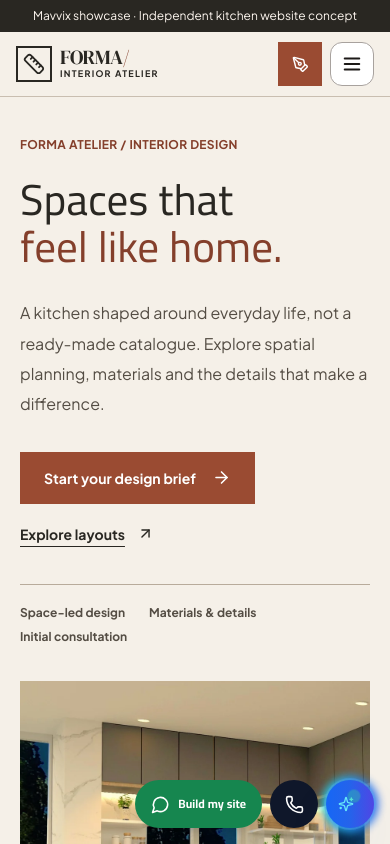
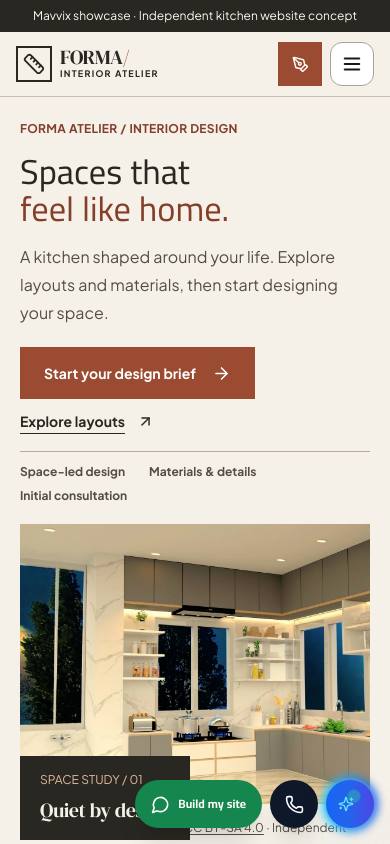
Before and after one commit to mykholy/mavvix_demos, a Next.js app: page /en/preview/interiors-kitchens in a window 390 px wide. Shown: the top 844 px of the page. Built offline with nearby package versions, Linux system fonts and the light colour scheme; a web font is replaced by a local one.

Commit message:
Apply human visual review: correct walnut material, tighten mobile hero and clarify inspiration gallery

```diff
--- a/src/app/[locale]/preview/interiors-kitchens/[section]/page.tsx
+++ b/src/app/[locale]/preview/interiors-kitchens/[section]/page.tsx
@@ -15,7 +15,7 @@ const headlines:Record<Section,{ar:string;en:string}>={
  materials:{ar:'اختيار الخامات من المواصفات وليس الصور',en:'Materials should be selected by specification'},
  measurement:{ar:'قبل تصميم مطبخك: دليل المقاسات الأولية',en:'Prepare useful kitchen measurements'},
  process:{ar:'رحلة التصميم من الاستشارة للتصنيع المعتمد',en:'The design process from first brief to approved scope'},
- gallery:{ar:'صور مطابخ حقيقية من مصادر مرخصة',en:'Licensed real-world kitchen image references'},
+ gallery:{ar:'معرض إلهام للمطابخ والخامات',en:'Kitchen and material inspiration'},
  finishes:{ar:'تفاصيل الإضاءة والتشطيبات والتخزين',en:'Finishes, lighting and storage details'},
  about:{ar:'فكرة Forma Atelier من مافكس',en:'About the Forma Atelier experience'},
  contact:{ar:'موقع متخصص لشركة المطابخ الخاصة بك',en:'Create a tailored website for your kitchen business'},
--- a/src/app/[locale]/preview/interiors-kitchens/media.ts
+++ b/src/app/[locale]/preview/interiors-kitchens/media.ts
@@ -7,7 +7,7 @@ export const formaPhotos:FormaPhoto[]=[
  {id:'room',category:'kitchens',url:'/assets/portfolio/interiors-kitchens/room.webp',source:commons+'Kitchen_Design.jpg',author:'Dinamarciano',license:'CC0',licenseUrl:zero,ar:'توزيع الخزائن داخل المساحة',en:'Cabinetry and room composition'},
  {id:'island',category:'kitchens',url:'/assets/portfolio/interiors-kitchens/island.webp',source:commons+'Kitchen_with_island.jpg',author:'Bill Wilson',license:'CC BY 2.0',licenseUrl:by,ar:'مطبخ بجزيرة مستقلة',en:'Kitchen with a freestanding island'},
  {id:'cabinetry',category:'kitchens',url:'/assets/portfolio/interiors-kitchens/cabinetry.webp',source:commons+'Newly_renovated_kitchen_with_cabinets_refrigerator_stove_and_hardwood_floor.jpg',author:'Tomwsulcer',license:'CC0',licenseUrl:zero,ar:'تفاصيل الخزائن وأسطح العمل',en:'Cabinetry and worktop details'},
- {id:'walnut',category:'materials',url:'/assets/portfolio/interiors-kitchens/walnut.webp',source:commons+'Walnut_textures.jpg',author:'Ben Hosking',license:'CC BY 2.0',licenseUrl:by,ar:'ملمس خشب الجوز',en:'Walnut texture'},
+ {id:'walnut',category:'materials',url:'/assets/portfolio/interiors-kitchens/walnut.webp',source:commons+'Texture_de_noyer.jpg',author:'Cyril5555',license:'CC BY-SA 3.0',licenseUrl:'https://creativecommons.org/licenses/by-sa/3.0/',ar:'ملمس خشب الجوز',en:'Walnut texture'},
  {id:'marble',category:'materials',url:'/assets/portfolio/interiors-kitchens/marble.webp',source:commons+'Marble_Texture.png',author:'ORIGAMEDIGITAL',license:'CC0',licenseUrl:zero,ar:'مرجع بصري لملمس الرخام',en:'Marble texture reference'}
 ];
 export const formaPhoto=(id:string)=>formaPhotos.find(p=>p.id===id)??formaPhotos[0];
--- a/src/app/[locale]/preview/interiors-kitchens/page.tsx
+++ b/src/app/[locale]/preview/interiors-kitchens/page.tsx
@@ -24,17 +24,17 @@ export default async function FormaHome({params}:{params:Promise<{locale:Locale}
  const cta='inline-flex items-center justify-center gap-4 min-h-12 bg-[#9A4B32] text-white px-6 py-4 text-sm font-bold hover:bg-[#773623] focus-visible:outline focus-visible:outline-2 focus-visible:outline-offset-4 focus-visible:outline-[#292722]';
  const textlink='inline-flex items-center gap-3 text-sm font-bold underline underline-offset-[6px]';
  return <div className="bg-[#F5F0E8] text-[#292722]">
-  <section data-sector-specific="architectural-editorial-hero" className={wrap+' pt-10 sm:pt-16 pb-12 lg:pb-20'}>
-   <div className="grid lg:grid-cols-[.78fr_1.22fr] gap-9 lg:gap-14 items-center">
+  <section data-sector-specific="architectural-editorial-hero" className={wrap+' pt-6 sm:pt-16 pb-10 sm:pb-12 lg:pb-20'}>
+   <div className="grid lg:grid-cols-[.78fr_1.22fr] gap-5 sm:gap-9 lg:gap-14 items-center">
     <div className="min-w-0">
      <p className={eyebrow}>{t('فورما أتيليه — تصميم داخلي','FORMA ATELIER / INTERIOR DESIGN')}</p>
-     <h1 className="forma-display mt-6 text-[clamp(2.7rem,5.3vw,6.1rem)] leading-[1.08] font-semibold tracking-tight">{t('مساحة تشبهك.','Spaces that')}<span className="block text-[#843F2B]">{t('وتفاصيل تعيش معك.','feel like home.')}</span></h1>
-     <p className="mt-7 max-w-[35rem] text-[#544D44] text-base sm:text-lg leading-[1.9]">{t('مطبخ يبدأ من أسلوب حياتك، لا من كتالوج جاهز. استكشف توزيع المساحة والخامات والتفاصيل التي تصنع الفرق في كل يوم.','A kitchen shaped around everyday life, not a ready-made catalogue. Explore spatial planning, materials and the details that make a difference.')}</p>
-     <div className="mt-8 flex flex-wrap gap-5 items-center"><Link href={formaPath(locale,'consultation')} className={cta}>{t('ابدأ تصور مطبخك','Start your design brief')}<Arrow size={19}/></Link><Link href="#layout-studio" className={textlink}>{t('استكشف المساحات','Explore layouts')}<ArrowUpRight size={17}/></Link></div>
-     <div className="mt-10 border-t border-[#B8AB9B] pt-5 flex flex-wrap gap-x-6 gap-y-2 text-xs text-[#544D44] font-bold"><span>{t('تصميم حسب المساحة','Space-led design')}</span><span>{t('خامات وتفاصيل','Materials & details')}</span><span>{t('استشارة مبدئية','Initial consultation')}</span></div>
+     <h1 className="forma-display mt-4 sm:mt-6 text-[clamp(2.15rem,5.3vw,6.1rem)] leading-[1.08] font-semibold tracking-tight">{t('مساحة تشبهك.','Spaces that')}<span className="block text-[#843F2B]">{t('وتفاصيل تعيش معك.','feel like home.')}</span></h1>
+     <p className="mt-4 sm:mt-7 max-w-[35rem] text-[#544D44] text-base sm:text-lg leading-[1.75] sm:leading-[1.9]">{t('مطبخ يليق بأسلوب حياتك. استكشف التخطيطات والخامات، وابدأ تصور مساحتك.','A kitchen shaped around your life. Explore layouts and materials, then start designing your space.')}</p>
+     <div className="mt-5 sm:mt-8 flex flex-wrap gap-3 sm:gap-5 items-center"><Link href={formaPath(locale,'consultation')} className={cta}>{t('ابدأ تصور مطبخك','Start your design brief')}<Arrow size={19}/></Link><Link href="#layout-studio" className={textlink}>{t('استكشف المساحات','Explore layouts')}<ArrowUpRight size={17}/></Link></div>
+     <div className="mt-5 sm:mt-10 border-t border-[#B8AB9B] pt-3 sm:pt-5 flex flex-wrap gap-x-6 gap-y-2 text-xs text-[#544D44] font-bold"><span>{t('تصميم حسب المساحة','Space-led design')}</span><span>{t('خامات وتفاصيل','Materials & details')}</span><span>{t('استشارة مبدئية','Initial consultation')}</span></div>
     </div>
     <figure className="min-w-0 relative">
-     <div className="relative aspect-[4/4.2] sm:aspect-[5/4] lg:aspect-[5/5.2] overflow-hidden bg-[#D7C8B6]"><img src={hero.url} alt={hero[locale]} loading="eager" fetchPriority="high" className="absolute inset-0 w-full h-full object-cover"/></div>
+     <div className="relative aspect-[5/4] sm:aspect-[5/4] lg:aspect-[5/5.2] overflow-hidden bg-[#D7C8B6]"><img src={hero.url} alt={hero[locale]} loading="eager" fetchPriority="high" className="absolute inset-0 w-full h-full object-cover"/></div>
      <div className="absolute bottom-12 start-0 bg-[#292722] text-[#F5F0E8] px-5 py-4 max-w-[85%]"><p className="text-xs text-[#E6B99F]">{t('دراسة مساحة / 01','SPACE STUDY / 01')}</p><p className="forma-display text-xl mt-2">{t('هدوء في التفاصيل','Quiet by design')}</p></div>
      <figcaption className="mt-3 text-xs text-[#544D44] flex flex-wrap justify-between gap-2"><PhotoCredit photo={hero} locale={locale}/><Link className="underline" href={formaPath(locale,'gallery')}>{t('مصدر الصورة','Image credits')}</Link></figcaption>
     </figure>
```
Also changed, not shown: public/assets/portfolio/interiors-kitchens/walnut.webp, 2 other files (tests, documents, lock files or other folders).
